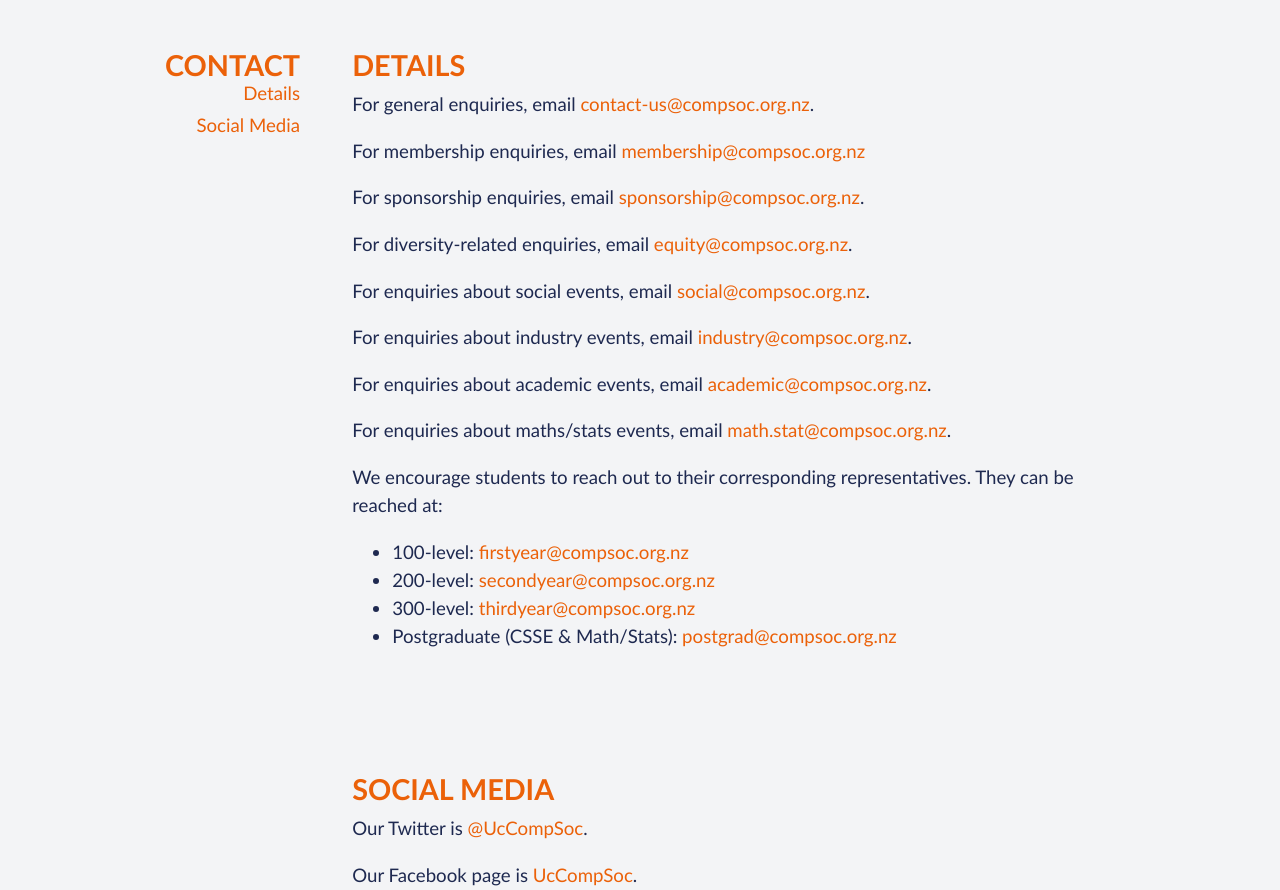
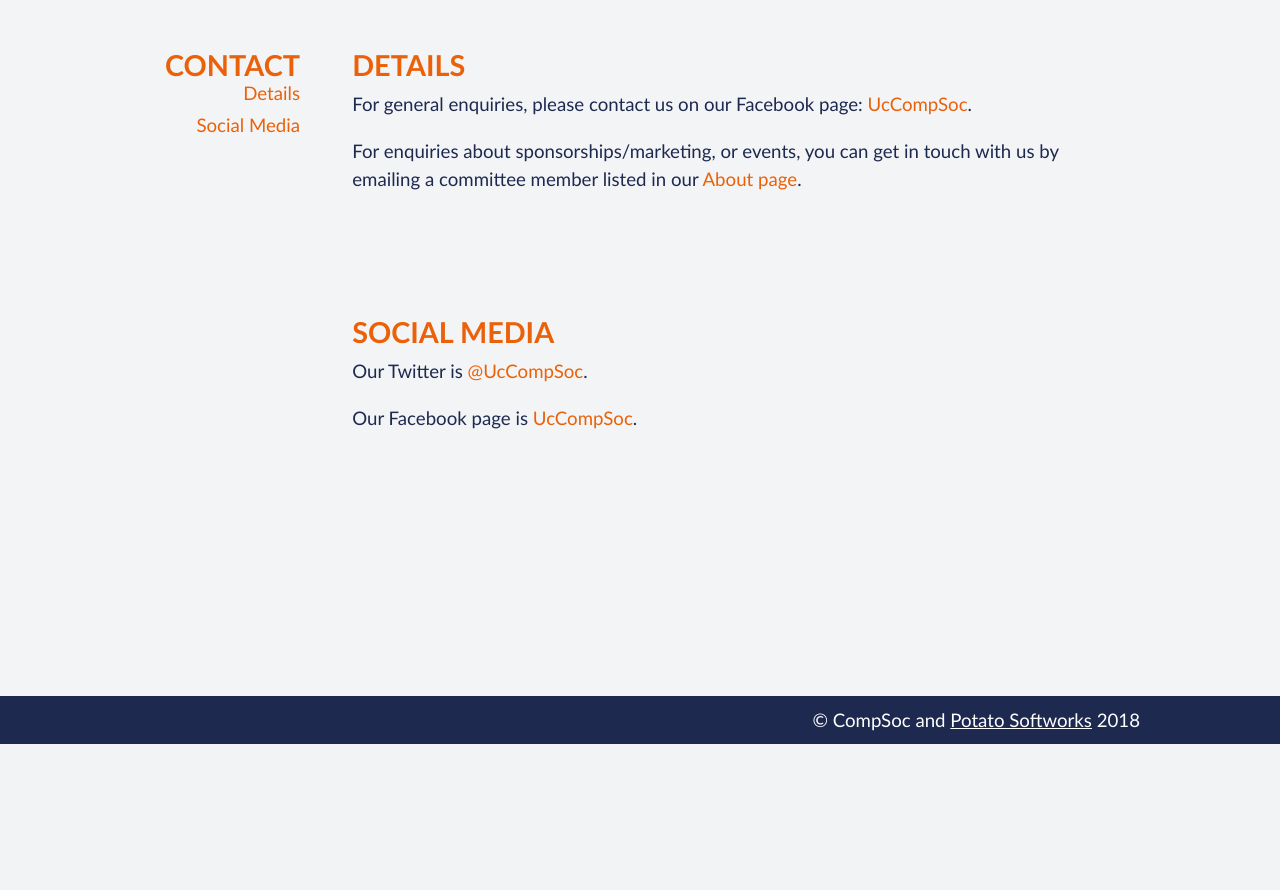
Before and after one commit to UCCompSoc/Website2, a Flask app: page /contact in a window 1280 px wide. Shown: the part 56-946 px from the top of the page. After the commit the page ends 800 px from the top, so only its background shows below. Run offline with Flask 2, Linux system fonts and the light colour scheme; some libraries are stand-ins or nearby versions.

Commit message:
Update contact details and exec photo

```diff
--- a/templates/about.html
+++ b/templates/about.html
@@ -45,8 +45,7 @@
         <section id="committee">
             <h2>2021 Committee</h2>
             <ul class="current-committee">
-                <p>Photos coming soon!</p>
-                <!-- <img class='current-committee-image' src="{{ url_for('static', filename='resources/exec_photos/unknown.png')}}" alt='2021 Committee' /> -->
+                <img class='current-committee-image' src="{{ url_for('static', filename='resources/exec_photos/exec2021.jpg')}}" alt='2021 Committee' />
                 <li>
                     <img src="{{ url_for('static', filename='resources/exec_photos/forester_king.jpg')}}" alt='Forester King'>
                     <span class='name'>Forester King</span>
--- a/templates/contact.html
+++ b/templates/contact.html
@@ -14,29 +14,9 @@
             <h2>Details</h2>
 
             <div class='text'>
-                <p>For general enquiries, email <a href='mailto:contact-us@compsoc.org.nz'>contact-us@compsoc.org.nz</a>.</p>
+                <p>For general enquiries, please contact us on our Facebook page: <a href='https://www.facebook.com/UcCompSoc'>UcCompSoc</a>.</p>
 
-                <p>For membership enquiries, email <a href='mailto:membership@compsoc.org.nz'>membership@compsoc.org.nz</a></p>
-
-                <p>For sponsorship enquiries, email <a href='mailto:sponsorship@compsoc.org.nz'>sponsorship@compsoc.org.nz</a>.</p>
-
-                <p>For diversity-related enquiries, email <a href='mailto:equity@compsoc.org.nz'>equity@compsoc.org.nz</a>.</p>
-
-                <p>For enquiries about social events, email <a href='mailto:social@compsoc.org.nz'>social@compsoc.org.nz</a>.</p>
-
-                <p>For enquiries about industry events, email <a href='mailto:industry@compsoc.org.nz'>industry@compsoc.org.nz</a>.</p>
-
-                <p>For enquiries about academic events, email <a href='mailto:academic@compsoc.org.nz'>academic@compsoc.org.nz</a>.</p>
-
-                <p>For enquiries about maths/stats events, email <a href='mailto:math.stats@compsoc.org.nz'>math.stat@compsoc.org.nz</a>.</p>
-
-                <p>We encourage students to reach out to their corresponding representatives. They can be reached at:</p>
-                <ul>
-                    <li>100-level: <a href="mailto:firstyear@compsoc.org.nz">firstyear@compsoc.org.nz</a></li>
-                    <li>200-level: <a href='mailto:secondyear@compsoc.org.nz'>secondyear@compsoc.org.nz</a></li>
-                    <li>300-level: <a href="mailto:thirdyear@compsoc.org.nz">thirdyear@compsoc.org.nz</a></li>
-                    <li>Postgraduate (CSSE &amp; Math/Stats): <a href="mailto:postgrad@compsoc.org.nz">postgrad@compsoc.org.nz</a></li>
-                </ul>
+                <p>For enquiries about sponsorships/marketing, or events, you can get in touch with us by emailing a committee member listed in our <a href='https://compsoc.org.nz/about#committee'>About page</a>.</p>
             </div>
 
         </section>
```
Also changed, not shown: static/resources/exec_photos/exec2021.jpg (added).
